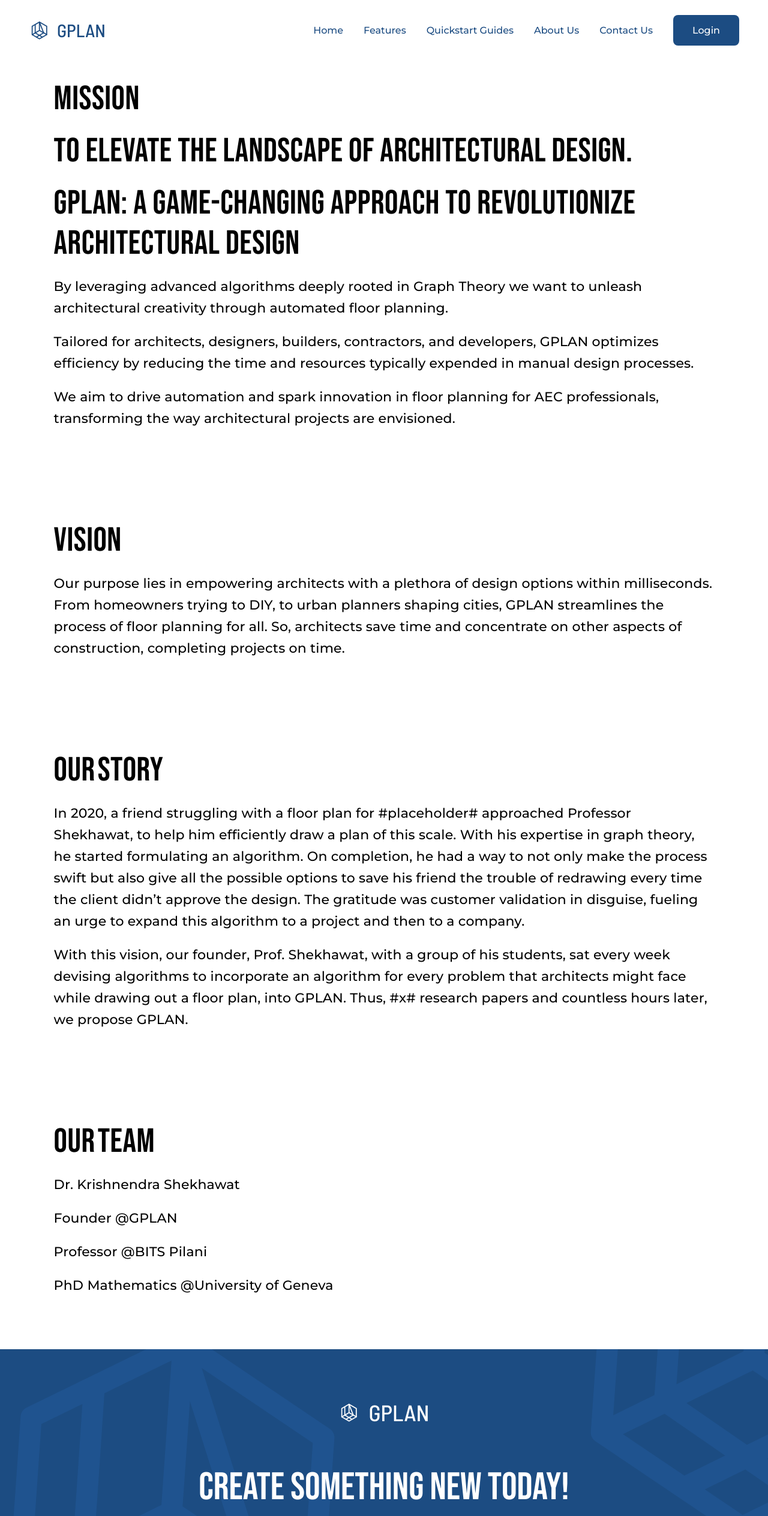
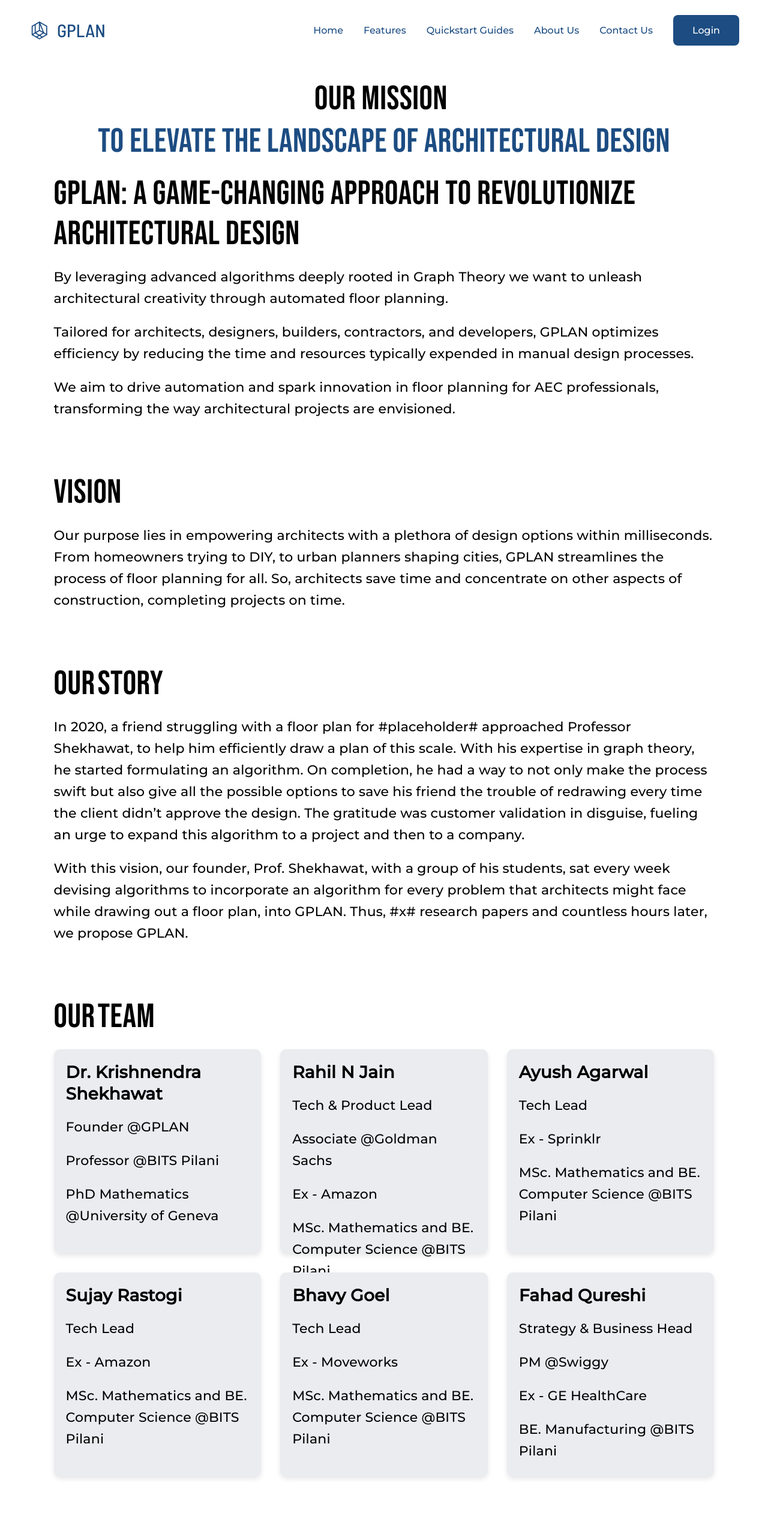
Before and after one commit to GPLAN-team/Gplan-website, a React (Create React App) app: page /about-us in a window 1280 px wide. Shown: the top 2527 px of the page at 60% size. Built offline with nearby package versions, Linux system fonts and the light colour scheme.

Commit message:
some more changes
Signed-off-by: Pushkar Mishra <pushkarmishra029@gmail.com>

```diff
--- a/src/components/pages/AboutUs.tsx
+++ b/src/components/pages/AboutUs.tsx
@@ -1,13 +1,94 @@
 import React from "react"
 import {
   Box,
-  Button,
   Grid,
   Typography,
 } from "@mui/material";
 import Navbar from "../utils/Navbar";
 import Footer from "../utils/Footer";
 import "../../styles/home.css"
+
+function TeamMemberCard({ name, text1, text2, text3, text4 }: any) {
+  return (
+    <Grid item xs={12} md={4}>
+      <Box
+        sx={{
+          backgroundColor: '#EAECF0',
+          borderRadius: '10px',
+          padding: '20px',
+          boxShadow: '0px 4px 8px rgba(0, 0, 0, 0.1)',
+          height: '300px',
+        }}
+      >
+        <Typography
+          sx={{
+            textAlign: 'left',
+            fontFamily: 'Montserrat',
+            fontSize: { xs: '24px', sm: '28px' },
+            fontStyle: 'normal',
+            fontWeight: 600,
+            lineHeight: '36px',
+            marginBottom: '20px',
+          }}
+        >
+          {name}
+        </Typography>
+        <Typography
+          sx={{
+            textAlign: 'left',
+            fontFamily: 'Montserrat',
+            fontSize: { xs: '18px', sm: '22px' },
+            fontStyle: 'normal',
+            fontWeight: 500,
+            lineHeight: '36px',
+            marginBottom: '20px',
+          }}
+        >
+          {text1}
+        </Typography>
+        <Typography
+          sx={{
+            textAlign: 'left',
+            fontFamily: 'Montserrat',
+            fontSize: { xs: '18px', sm: '22px' },
+            fontStyle: 'normal',
+            fontWeight: 500,
+            lineHeight: '36px',
+            marginBottom: '20px',
+          }}
+        >
+          {text2}
+        </Typography>
+        <Typography
+          sx={{
+            textAlign: 'left',
+            fontFamily: 'Montserrat',
+            fontSize: { xs: '18px', sm: '22px' },
+            fontStyle: 'normal',
+            fontWeight: 500,
+            lineHeight: '36px',
+            marginBottom: '20px',
+          }}
+        >
+          {text3}
+        </Typography>
+        <Typography
+          sx={{
+            textAlign: 'left',
+            fontFamily: 'Montserrat',
+            fontSize: { xs: '18px', sm: '22px' },
+            fontStyle: 'normal',
+            fontWeight: 500,
+            lineHeight: '36px',
+            marginBottom: '20px',
+          }}
+        >
+          {text4}
+        </Typography>
+      </Box>
+    </Grid>
+  );
+}
 
 export default function AboutUs() {
   return (
@@ -33,12 +114,16 @@
             fontStyle: "normal",
             fontWeight: 400,
             lineHeight: "normal",
-            marginBottom: "20px",
+            marginBottom: "4px",
           }}
         >
-          <Grid container>
-            <Box sx={{ color: "black", marginRight: "4px" }}>Mission</Box>
-          </Grid>
+          <Box sx={{
+            display: 'flex',
+            justifyContent: 'center',
+            alignItems: 'center',
+          }}>
+            <Box sx={{ color: "black", marginRight: "10px" }}>Our Mission</Box>
+          </Box>
         </Typography>
         <Typography
           sx={{
@@ -51,7 +136,25 @@
             marginBottom: "20px",
           }}
         >
-          To elevate the landscape of architectural design.
+          <Box sx={{
+            display: 'flex',
+            justifyContent: 'center',
+            alignItems: 'center',
+          }}>
+            <Box sx={{ color: "#1C4C82" }}>To elevate the landscape of architectural design</Box>
+          </Box>
+        </Typography>
+        <Typography
+          sx={{
+            textAlign: "left",
+            fontFamily: "Bebas Neue",
+            fontSize: { xs: "36px", sm: "56px" },
+            fontStyle: "normal",
+            fontWeight: 400,
+            lineHeight: "normal",
+            marginBottom: "20px",
+          }}
+        >
         </Typography>
         <Typography
           sx={{
@@ -104,117 +207,6 @@
         >
           We aim to drive automation and spark innovation in floor planning for AEC professionals, transforming the way architectural projects are envisioned.
         </Typography>
-        {/* bullets  */}
-        {/* <Grid container spacing={2}>
-          <Grid item xs={12} md={6.9} sx={{ height: '100%' }}>
-            <Box
-              sx={{
-                borderRadius: '8px',
-              }}
-            >
-              <svg width="100%" height="auto" viewBox="0 0 910 792">
-                <rect width="100%" height="100%" fill="#DDDDDD" rx="8" ry="8" />
-              </svg>
-            </Box>
-          </Grid>
-          <Grid item xs={12} md={5.1}>
-            <Grid
-              container
-              alignContent="space-between"
-              style={{ height: '100%' }}
-            >
-              <Grid item xs={12}>
-                <Box
-                  sx={{
-                    background: '#F2F7FC',
-                    paddingTop: '20px',
-                    paddingBottom: '20px',
-                    paddingLeft: '20px',
-                    paddingRight: '20px',
-                    borderRadius: '8px',
-                  }}
-                >
-                  <Typography
-                    sx={{
-                      color: "#4F4F4F",
-                      textAlign: "left",
-                      fontFamily: "Montserrat",
-                      fontSize: { xs: "16px", sm: "20px" },
-                      fontStyle: "normal",
-                      fontWeight: 500,
-                      lineHeight: "normal",
-                    }}
-                  >
-                    Born in the desert sands of BITS Pilani, India, GPLAN is the brainchild of Prof. Krishnendra Shekhawat, an esteemed mathematics professor, and his students.
-                  </Typography>
-                </Box>
-              </Grid>
-              <Grid item xs={12}>
-                <Grid sx={{ height: '100%' }} container spacing={2} >
-                  <Grid item xs={6}>
-                    <Box
-                      sx={{
-                        background: '#DDDDDD',
-                        paddingTop: '5px',
-                        paddingBottom: '5px',
-                        height: '200px',
-                        mt: { xs: '20px', sm: '0px' },
-                        mb: { xs: '0px', sm: '5px' },
-                        display: 'flex',
-                        justifyContent: 'center',
-                        alignItems: 'center',
-                        borderRadius: '8px',
-                      }}
-                    >
-                      <Typography
-                        sx={{
-                          color: "black",
-                          textAlign: "center",
-                          fontFamily: "Inter",
-                          fontSize: { xs: "16px", sm: "20px" },
-                          fontStyle: "normal",
-                          fontWeight: 400,
-                          lineHeight: "normal",
-                        }}
-                      >
-                        Our Team
-                      </Typography>
-                    </Box>
-                  </Grid>
-                  <Grid item xs={6}>
-                    <Box
-                      sx={{
-                        background: '#DDDDDD',
-                        paddingTop: '5px',
-                        paddingBottom: '5px',
-                        height: '200px',
-                        mt: { xs: '20px', sm: '0px' },
-                        display: 'flex',
-                        justifyContent: 'center',
-                        alignItems: 'center',
-                        borderRadius: '8px',
-                      }}
-                    >
-                      <Typography
-                        sx={{
-                          color: "black",
-                          textAlign: "center",
-                          fontFamily: "Inter",
-                          fontSize: { xs: "16px", sm: "20px" },
-                          fontStyle: "normal",
-                          fontWeight: 400,
-                          lineHeight: "normal",
-                        }}
-                      >
-                        What we are Up to
-                      </Typography>
-                    </Box>
-                  </Grid>
-                </Grid>
-              </Grid>
-            </Grid>
-          </Grid>
-        </Grid> */}
       </Grid>
       <Grid
         spacing={5}
@@ -224,7 +216,7 @@
           pr: "7%",
           pb: "32px",
           mb: "36px",
-          mt: "100px",
+          mt: "36px",
         }}
       >
         <Typography
@@ -264,7 +256,7 @@
           pr: "7%",
           pb: "32px",
           mb: "36px",
-          mt: "100px",
+          mt: "36px",
         }}
       >
         <Typography
@@ -316,7 +308,7 @@
           pr: "7%",
           pb: "32px",
           mb: "36px",
-          mt: "100px",
+          mt: "36px",
         }}
       >
         <Typography
@@ -335,60 +327,14 @@
             <Box sx={{ color: { xs: "#1C4C82", sm: "black" } }}>Team</Box>
           </Grid>
         </Typography>
-        <Box sx={{
-          display: "flex",
-        }}>
-          <Box>
-            <Typography
-              sx={{
-                textAlign: "left",
-                fontFamily: "Montserrat",
-                fontSize: { xs: "18px", sm: "22px" },
-                fontStyle: "normal",
-                fontWeight: 500,
-                lineHeight: "36px",
-                marginBottom: "20px",
-              }}>
-              Dr. Krishnendra Shekhawat
-            </Typography>
-            <Typography
-              sx={{
-                textAlign: "left",
-                fontFamily: "Montserrat",
-                fontSize: { xs: "18px", sm: "22px" },
-                fontStyle: "normal",
-                fontWeight: 500,
-                lineHeight: "36px",
-                marginBottom: "20px",
-              }}>
-              Founder @GPLAN
-            </Typography>
-            <Typography
-              sx={{
-                textAlign: "left",
-                fontFamily: "Montserrat",
-                fontSize: { xs: "18px", sm: "22px" },
-                fontStyle: "normal",
-                fontWeight: 500,
-                lineHeight: "36px",
-                marginBottom: "20px",
-              }}>
-              Professor @BITS Pilani
-            </Typography>
-            <Typography
-              sx={{
-                textAlign: "left",
-                fontFamily: "Montserrat",
-                fontSize: { xs: "18px", sm: "22px" },
-                fontStyle: "normal",
-                fontWeight: 500,
-                lineHeight: "36px",
-                marginBottom: "20px",
-              }}>
-              PhD Mathematics @University of Geneva
-            </Typography>
-          </Box>
-        </Box>
+        <Grid container spacing={4}>
+          <TeamMemberCard name="Dr. Krishnendra Shekhawat" text1="Founder @GPLAN" text2="Professor @BITS Pilani" text3="PhD Mathematics @University of Geneva" />
+          <TeamMemberCard name="Rahil N Jain" text1="Tech & Product Lead" text2="Associate @Goldman Sachs" text3="Ex - Amazon" text4="MSc. Mathematics and BE. Computer Science @BITS Pilani" />
+          <TeamMemberCard name="Ayush Agarwal" text1="Tech Lead" text2="Ex - Sprinklr" text3="MSc. Mathematics and BE. Computer Science @BITS Pilani" text4="" />
+          <TeamMemberCard name="Sujay Rastogi" text1="Tech Lead" text2="Ex - Amazon" text3="MSc. Mathematics and BE. Computer Science @BITS Pilani" text4="" />
+          <TeamMemberCard name="Bhavy Goel" text1="Tech Lead" text2="Ex - Moveworks" text3="MSc. Mathematics and BE. Computer Science @BITS Pilani" text4="" />
+          <TeamMemberCard name="Fahad Qureshi" text1="Strategy & Business Head" text2="PM @Swiggy" text3="Ex - GE HealthCare" text4="BE. Manufacturing @BITS Pilani" />
+        </Grid>
       </Grid>
       <Footer />
     </>
--- a/src/components/utils/Navbar.tsx
+++ b/src/components/utils/Navbar.tsx
@@ -64,7 +64,7 @@
                 display: { xs: "none", sm: "flex" }
               }}
             >
-              <Link to="/home" className="linkNav">
+              <Link to="/" className="linkNav">
                 <p className="NavButtons">Home</p>
               </Link>
               <Link to="/features" className="linkNav">
```
